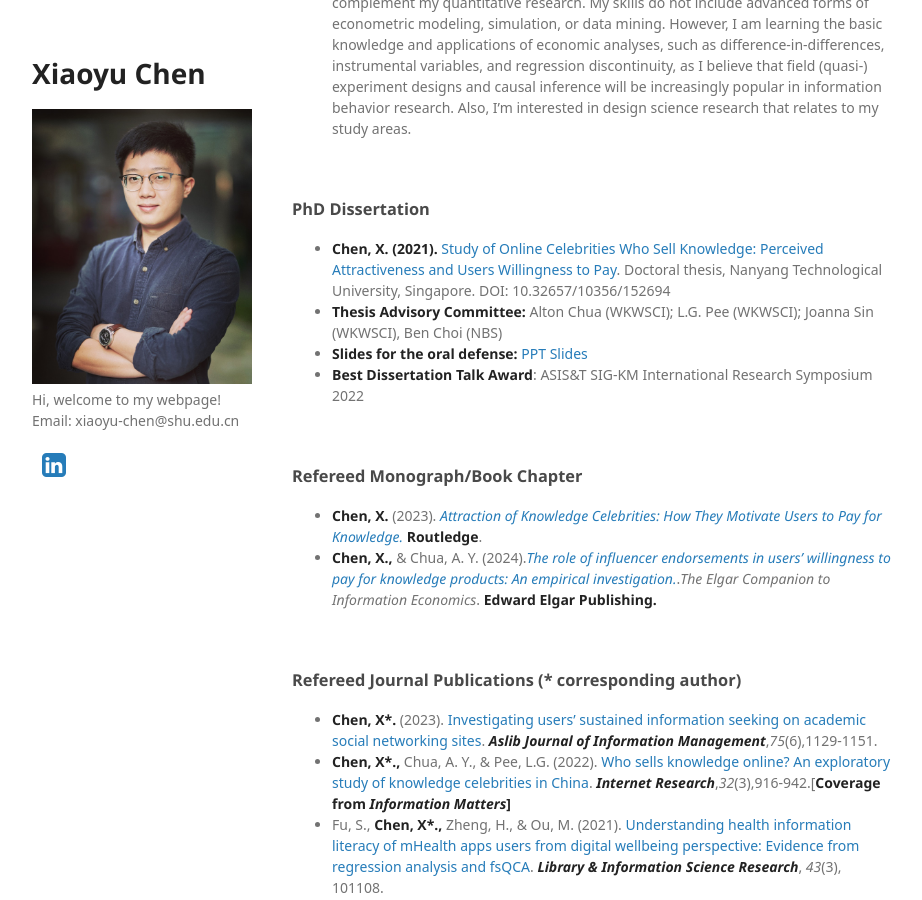
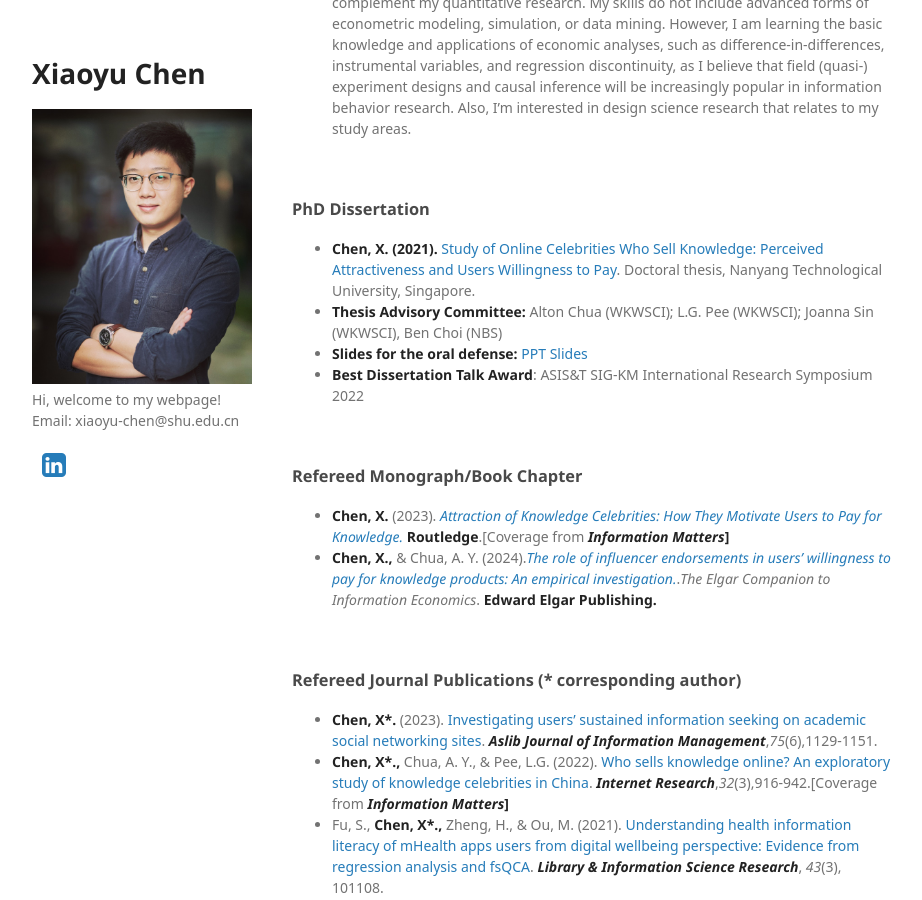
Before and after one commit to xiaoyu0928/xiaoyu0928.github.io, a Jekyll site: the page built from index.md, in a window 1280 px wide and 900 px high, scrolled down 2056 px. Shown: the whole window, without its empty margins (178-1100 px from the left). Built offline with Jekyll 4.4.1, drawn with Linux system fonts in a browser that asks for light colours; some web fonts are replaced; a style sheet for code colours, icons or effects is not loaded; our own code applies the rules of GitHub Pages for plain Markdown files; some of the changed text lies outside the part shown.

Commit message:
index.md

```diff
--- a/index.md
+++ b/index.md
@@ -112,7 +112,7 @@ and Transferring Mechanism in a Social Q&A Community”</li>
 
 ### PhD Dissertation
 
-- **Chen, X. (2021).** [Study of Online Celebrities Who Sell Knowledge: Perceived Attractiveness and Users Willingness to Pay](https://dr.ntu.edu.sg/handle/10356/152694). Doctoral thesis, Nanyang Technological University, Singapore. DOI: 10.32657/10356/152694
+- **Chen, X. (2021).** [Study of Online Celebrities Who Sell Knowledge: Perceived Attractiveness and Users Willingness to Pay](https://dr.ntu.edu.sg/handle/10356/152694). Doctoral thesis, Nanyang Technological University, Singapore.
 - **Thesis Advisory Committee:** Alton Chua (WKWSCI); L.G. Pee (WKWSCI); Joanna Sin (WKWSCI), Ben Choi (NBS)
 - **Slides for the oral defense:** [PPT Slides](https://drive.google.com/file/d/1CnIpkU7NGQE9YEZF0EMPQqP8kOJQfVmf/view?usp=sharing)
 - **Best Dissertation Talk Award**: ASIS&T SIG-KM International Research Symposium 2022
@@ -121,7 +121,7 @@ and Transferring Mechanism in a Social Q&A Community”</li>
 
 ### Refereed Monograph/Book Chapter
 
-- **Chen, X.** (2023). [*Attraction of Knowledge Celebrities: How They Motivate Users to Pay for Knowledge.*](https://www.routledge.com/Attraction-of-Knowledge-Celebrities-How-They-Motivate-Users-to-Pay-for/Chen/p/book/9781032669458#:~:text=Description,and%20sell%20knowledge%20products%20online.) **Routledge**.
+- **Chen, X.** (2023). [*Attraction of Knowledge Celebrities: How They Motivate Users to Pay for Knowledge.*](https://www.routledge.com/Attraction-of-Knowledge-Celebrities-How-They-Motivate-Users-to-Pay-for/Chen/p/book/9781032669458#:~:text=Description,and%20sell%20knowledge%20products%20online.) **Routledge**.[Coverage from [***Information Matters***](https://informationmatters.org/2023/12/attraction-of-knowledge-celebrities/)**]**
 - **Chen, X.****,** & Chua, A. Y. (2024).[*The role of influencer endorsements in users' willingness to pay for knowledge products: An empirical investigation.*](https://www.e-elgar.com/shop/gbp/the-elgar-companion-to-information-economics-9781802203950.html).*The Elgar Companion to Information Economics*. **Edward Elgar Publishing.**
 
 <br>
@@ -129,7 +129,7 @@ and Transferring Mechanism in a Social Q&A Community”</li>
 ### Refereed Journal Publications (* corresponding author)
 
 - **Chen, X\*.** (2023). [Investigating users’ sustained information seeking on academic social networking sites](https://www.emerald.com/insight/content/doi/10.1108/AJIM-04-2022-0219/full/html). ***Aslib Journal of Information Management***,*75*(6),1129-1151.
-- **Chen, X\*.,** Chua, A. Y., & Pee, L.G. (2022). [Who sells knowledge online? An exploratory study of knowledge celebrities in China](https://doi.org/10.1108/INTR-07-2020-0378). ***Internet Research***,*32*(3),916-942.[**Coverage from** [***Information Matters***](https://informationmatters.org/2022/05/who-sells-knowledge-online-an-investigation-of-knowledge-celebrities-in-china/)**]**
+- **Chen, X\*.,** Chua, A. Y., & Pee, L.G. (2022). [Who sells knowledge online? An exploratory study of knowledge celebrities in China](https://doi.org/10.1108/INTR-07-2020-0378). ***Internet Research***,*32*(3),916-942.[Coverage from [***Information Matters***](https://informationmatters.org/2022/05/who-sells-knowledge-online-an-investigation-of-knowledge-celebrities-in-china/)**]**
 - Fu, S., **Chen, X\*.,** Zheng, H., & Ou, M. (2021).[ Understanding health information literacy of mHealth apps users from digital wellbeing perspective: Evidence from regression analysis and fsQCA](https://www.google.com/url?q=https%3A%2F%2Fdoi.org%2F10.1016%2Fj.lisr.2021.101108&sa=D&sntz=1&usg=AOvVaw2YW9iG2zXrttpFCXU9pVD0). ***Library & Information Science Research***, *43*(3), 101108.
 - Fu, S., **Chen, X.,** & Deng, S*. (2021). [Relating health information literacy self-efficacy to information technology use and health status: A large-scale study among Chinese undergraduates](https://www.google.com/url?q=https%3A%2F%2Fojs.lib.uwo.ca%2Findex.php%2Fcjils%2Farticle%2Fview%2F11012%2F11267&sa=D&sntz=1&usg=AOvVaw16o6rkzSdx1UHZVcqTQZCd). **Canadian Journal of Information and Library Science***,*44* (1): 38-69.
 - Fu, S., **Chen, X\*.,** & Zheng, H. (2021). [Exploring an adverse impact of smartphone overuse on academic performance via health issues: A stimulus-organism-response perspective](https://www.google.com/url?q=https%3A%2F%2Fdoi.org%2F10.1080%2F0144929X.2020.1716848&sa=D&sntz=1&usg=AOvVaw0mtjOLtYEsALb0bV_dfKqg). ***Behaviour & Information Technology***,*40* (7): 663-675.  ([PPT Slides](https://drive.google.com/file/d/1_23CviQLxQPHFnZwdnR3rirRiYjsdBcT/view?usp=sharing))
```
Also changed, not shown: other parts of index.md (+1 -1 lines).
